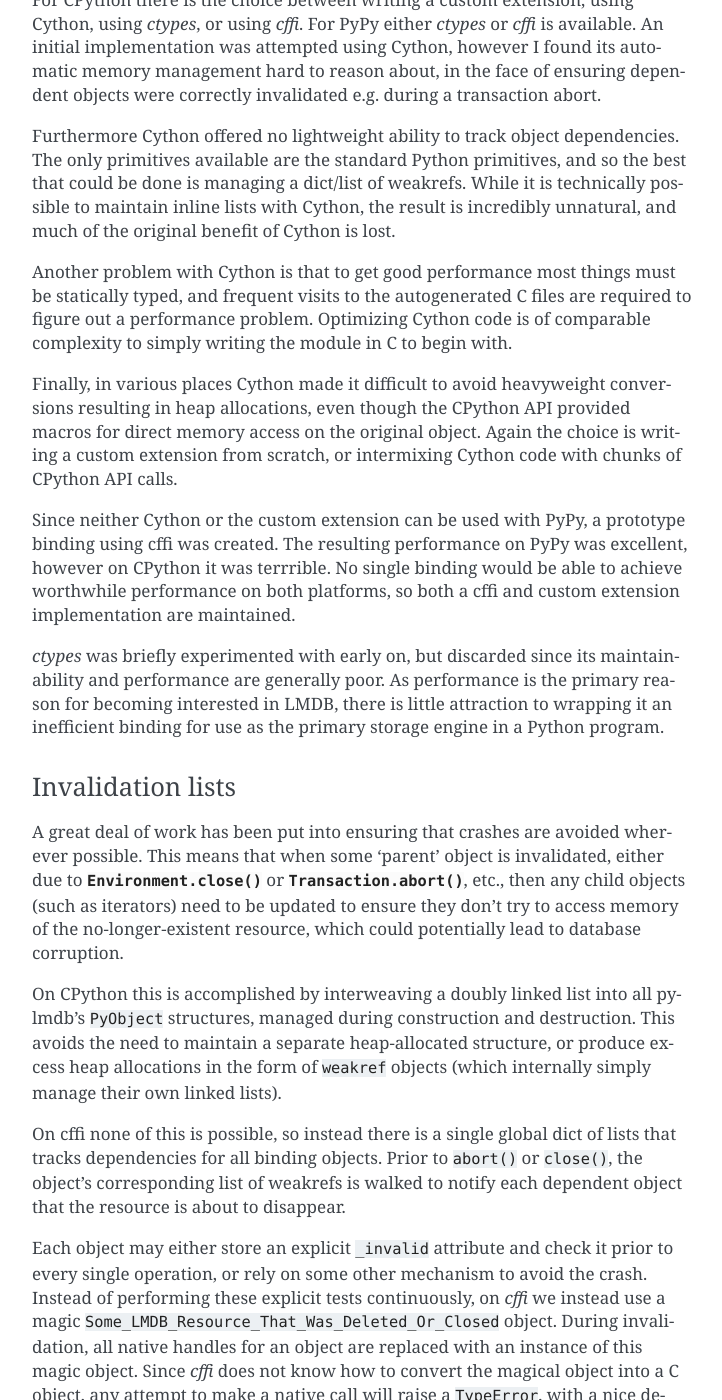
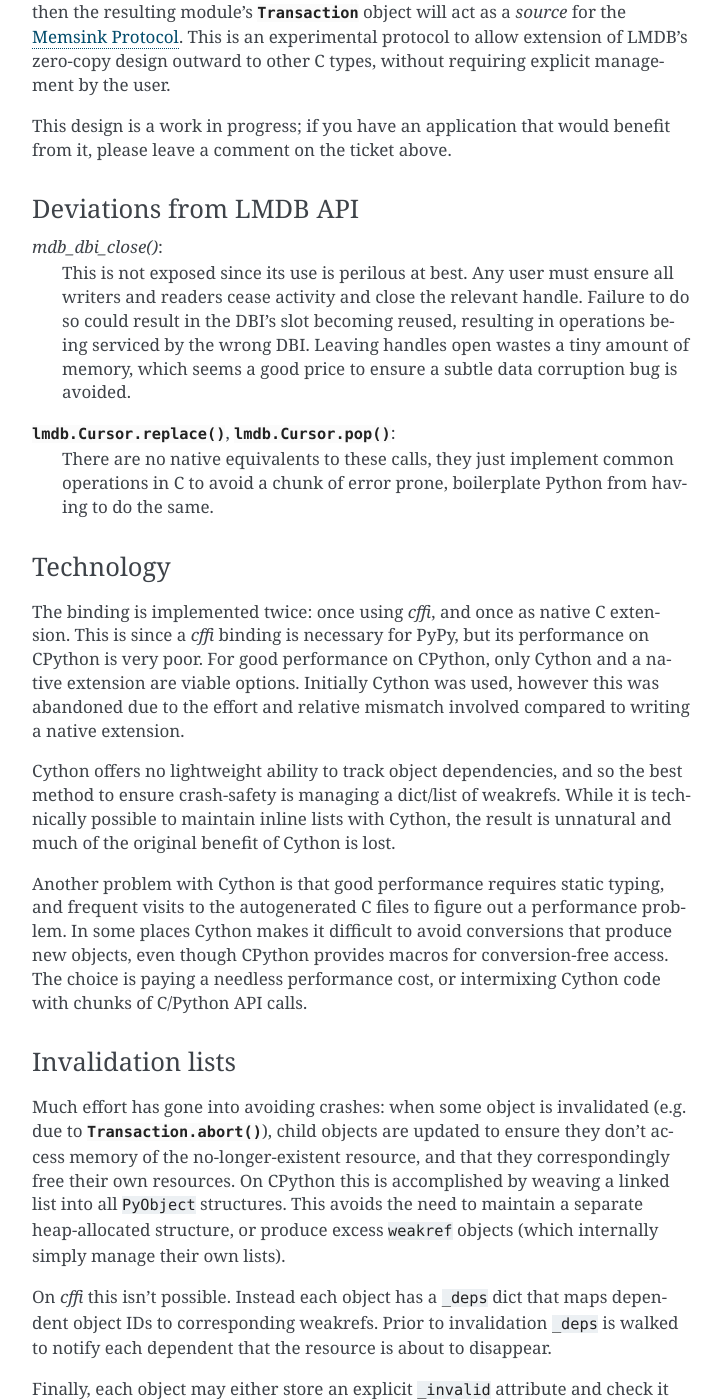
Before and after one commit to jnwatson/py-lmdb, a Sphinx documentation site: the page built from docs/index.rst, in a window 1280 px wide and 1400 px high, scrolled down 11534 px. Shown: the whole window, without its empty margins (388-1110 px from the left). Built offline with Sphinx 7.4.7, drawn with Linux system fonts in a browser that asks for light colours; some of the changed text lies outside the part shown.

Commit message:
Cleanup notes.

```diff
--- a/docs/index.rst
+++ b/docs/index.rst
@@ -84,20 +84,21 @@
 Named Databases
 +++++++++++++++
 
-To use the named database feature you must call :py:func:`lmdb.open` or
+To use named databases you must call :py:func:`lmdb.open` or
 :py:class:`lmdb.Environment` with a `max_dbs=` parameter set to the number of
 databases required. This must be done by the first process or thread opening
 the environment as it is used to allocate resources kept in shared memory.
 
 .. caution::
 
-    LMDB implements named databases by *storing a special descriptor key in the
+    Named databases are implemented by *storing a special descriptor in the
     main database*. All databases in an environment *share the same file*.
-    Because a named database is just a key in the main database, attempts to
-    create one will fail if this key already exists. Furthermore *the key is
-    visible to lookups and enumerations*. If your main database keyspace
-    conflicts with the names you are using for named databases then consider
-    moving the contents of your main database to another named database.
+    Because the descriptor is present in the main database, attempts to create
+    a named database will fail if this key matching the database's name already
+    exists. Furthermore *the key is visible to lookups and enumerations*. If
+    your main database keyspace conflicts with the names you use for named
+    databases, then you should move the contents of your main database to
+    another named database.
 
     ::
 
@@ -109,16 +110,15 @@
         >>> subdb = env.open_db('somename')
 
 When a named database has been opened with :py:meth:`Environment.open_db` the
-resulting handle is shared with all environment users. In particular this means
-any user calling :py:meth:`Environment.close_db` will invalidate the handle for
-all users. For this reason databases are never closed automatically, you must
-do it explicitly.
+resulting handle is shared with all environment users. While LMDB supports
+closing such handles, this is not exposed to Python, as doing so requires
+careful coordination among all database users, to ensure the handle is no
+longer in use.
 
-There is little reason to close a handle: open handles only consume slots in
-the shared environment and repeated calls to :py:meth:`Environment.open_db` for
-the same name return the same handle. Simply setting `max_dbs=` higher than the
-maximum number of handles required will alleviate any need to coordinate
-management amongst users.
+There is little reason to close a handle: open handles only consume small slots
+in the shared environment, and repeated calls to :py:meth:`Environment.open_db`
+for the same name will return the same handle. Simply set `max_dbs=` higher
+than the maximum number of handles required to alleviate any issue here.
 
 
 Storage efficiency & limits
@@ -237,20 +237,6 @@
     their generating transaction has completed.
 
 
-Memsink Protocol
-++++++++++++++++
-
-If the ``memsink`` package is available during installation of the CPython
-extension, then the resulting module's :py:class:`Transaction` object will act
-as a `source` for the `Memsink Protocol
-<https://github.com/dw/acid/issues/23>`_. This is an experimental protocol to
-allow extension of LMDB's zero-copy design outward to other C types, without
-requiring explicit management by the user.
-
-This design is a work in progress; if you have an application that would
-benefit from it, please leave a comment on the ticket above.
-
-
 ``writemap`` mode
 +++++++++++++++++
 
@@ -311,7 +297,6 @@
 .. py:function:: lmdb.open(path, **kwargs)
 
    Shortcut for :py:class:`Environment` constructor.
-
 
 .. autofunction:: lmdb.version
 
@@ -471,88 +456,110 @@
 ++++++++++++++++++++
 
 
+Iterators
+#########
+
+It was tempting to make :py:class:`Cursor` directly act as an iterator, however
+that would require overloading its `next()` method to mean something other than
+the natural definition of `next()` on an LMDB cursor. It would additionally
+introduce unintuitive state tied to the cursor that does not exist in LMDB:
+such as iteration direction and the type of value yielded.
+
+Instead a separate iterator is produced by `__iter__()`, `iternext()`, and
+`iterprev()`, with easily described semantics regarding how they interact with
+the cursor.
+
+
+Memsink Protocol
+################
+
+If the ``memsink`` package is available during installation of the CPython
+extension, then the resulting module's :py:class:`Transaction` object will act
+as a `source` for the `Memsink Protocol
+<https://github.com/dw/acid/issues/23>`_. This is an experimental protocol to
+allow extension of LMDB's zero-copy design outward to other C types, without
+requiring explicit management by the user.
+
+This design is a work in progress; if you have an application that would
+benefit from it, please leave a comment on the ticket above.
+
+
+Deviations from LMDB API
+########################
+
+`mdb_dbi_close()`:
+    This is not exposed since its use is perilous at best. Any user must ensure
+    all writers and readers cease activity and close the relevant handle.
+    Failure to do so could result in the DBI's slot becoming reused, resulting
+    in operations being serviced by the wrong DBI. Leaving handles open wastes
+    a tiny amount of memory, which seems a good price to ensure a subtle data
+    corruption bug is avoided.
+
+:py:meth:`lmdb.Cursor.replace`, :py:meth:`lmdb.Cursor.pop`:
+    There are no native equivalents to these calls, they just implement common
+    operations in C to avoid a chunk of error prone, boilerplate Python from
+    having to do the same.
+
+
 Technology
 ##########
 
-For CPython there is the choice between writing a custom extension, using
-Cython, using `ctypes`, or using `cffi`. For PyPy either `ctypes` or `cffi` is
-available. An initial implementation was attempted using Cython, however I
-found its automatic memory management hard to reason about, in the face of
-ensuring dependent objects were correctly invalidated e.g. during a transaction
-abort.
+The binding is implemented twice: once using `cffi`, and once as native C
+extension. This is since a `cffi` binding is necessary for PyPy, but its
+performance on CPython is very poor. For good performance on CPython, only
+Cython and a native extension are viable options. Initially Cython was used,
+however this was abandoned due to the effort and relative mismatch involved
+compared to writing a native extension.
 
-Furthermore Cython offered no lightweight ability to track object dependencies.
-The only primitives available are the standard Python primitives, and so the
-best that could be done is managing a dict/list of weakrefs. While it is
-technically possible to maintain inline lists with Cython, the result is
-incredibly unnatural, and much of the original benefit of Cython is lost.
+Cython offers no lightweight ability to track object dependencies, and so the
+best method to ensure crash-safety is managing a dict/list of weakrefs. While
+it is technically possible to maintain inline lists with Cython, the result is
+unnatural and much of the original benefit of Cython is lost.
 
-Another problem with Cython is that to get good performance most things must
-be statically typed, and frequent visits to the autogenerated C files are
-required to figure out a performance problem. Optimizing Cython code is of
-comparable complexity to simply writing the module in C to begin with.
-
-Finally, in various places Cython made it difficult to avoid heavyweight
-conversions resulting in heap allocations, even though the CPython API provided
-macros for direct memory access on the original object. Again the choice is
-writing a custom extension from scratch, or intermixing Cython code with chunks
-of CPython API calls.
-
-Since neither Cython or the custom extension can be used with PyPy, a prototype
-binding using cffi was created. The resulting performance on PyPy was
-excellent, however on CPython it was terrrible. No single binding would be able
-to achieve worthwhile performance on both platforms, so both a cffi and custom
-extension implementation are maintained.
-
-`ctypes` was briefly experimented with early on, but discarded since its
-maintainability and performance are generally poor. As performance is the
-primary reason for becoming interested in LMDB, there is little attraction to
-wrapping it an inefficient binding for use as the primary storage engine in a
-Python program.
+Another problem with Cython is that good performance requires static typing,
+and frequent visits to the autogenerated C files to figure out a performance
+problem. In some places Cython makes it difficult to avoid conversions that
+produce new objects, even though CPython provides macros for conversion-free
+access. The choice is paying a needless performance cost, or intermixing Cython
+code with chunks of C/Python API calls.
 
 
 Invalidation lists
 ##################
 
-A great deal of work has been put into ensuring that crashes are avoided
-wherever possible. This means that when some 'parent' object is invalidated,
-either due to :py:meth:`Environment.close` or :py:meth:`Transaction.abort`,
-etc., then any child objects (such as iterators) need to be updated to ensure
-they don't try to access memory of the no-longer-existent resource, which could
-potentially lead to database corruption.
+Much effort has gone into avoiding crashes: when some object is invalidated
+(e.g. due to :py:meth:`Transaction.abort`), child objects are updated to ensure
+they don't access memory of the no-longer-existent resource, and that they
+correspondingly free their own resources. On CPython this is accomplished by
+weaving a linked list into all ``PyObject`` structures. This avoids the need to
+maintain a separate heap-allocated structure, or produce excess ``weakref``
+objects (which internally simply manage their own lists).
 
-On CPython this is accomplished by interweaving a doubly linked list into all
-py-lmdb's ``PyObject`` structures, managed during construction and destruction.
-This avoids the need to maintain a separate heap-allocated structure, or
-produce excess heap allocations in the form of ``weakref`` objects (which
-internally simply manage their own linked lists).
+On `cffi` this isn't possible. Instead each object has a ``_deps`` dict that
+maps dependent object IDs to corresponding weakrefs. Prior to invalidation
+``_deps`` is walked to notify each dependent that the resource is about to
+disappear.
 
-On cffi none of this is possible, so instead there is a single global dict of
-lists that tracks dependencies for all binding objects. Prior to ``abort()`` or
-``close()``, the object's corresponding list of weakrefs is walked to notify
-each dependent object that the resource is about to disappear.
-
-Each object may either store an explicit ``_invalid`` attribute and check it
-prior to every single operation, or rely on some other mechanism to avoid the
-crash. Instead of performing these explicit tests continuously, on `cffi` we
-instead use a magic ``Some_LMDB_Resource_That_Was_Deleted_Or_Closed`` object.
-During invalidation, all native handles for an object are replaced with an
-instance of this magic object. Since `cffi` does not know how to convert the
-magical object into a C object, any attempt to make a native call will raise a
-``TypeError``, with a nice descriptive type name indicating the problem. Hacky
-but efficient, and mission accomplished.
+Finally, each object may either store an explicit ``_invalid`` attribute and
+check it prior to every operation, or rely on another mechanism to avoid the
+crash resulting from using an invalidated resource. Instead of performing these
+explicit tests continuously, on `cffi` a magic
+``Some_LMDB_Resource_That_Was_Deleted_Or_Closed`` object is used. During
+invalidation, all native handles are replaced with an instance of this object.
+Since `cffi` cannot convert the magical object to a C type, any attempt to make
+a native call will raise ``TypeError`` with a nice descriptive type name
+indicating the problem. Hacky but efficient, and mission accomplished.
 
 
 Argument parsing
 ################
 
-To anyone familiar with the CPython API, `parse_args()` may look "special", at
-best. The alternative `PyArg_ParseTupleAndKeywords` performs continuous heap
-allocations and string copies, resulting in a difference of 10,000 lookups/sec
-slowdown in a particular microbenchmark.
-
-The 10k/sec slowdown could potentially disappear given a sufficiently large
-application, so this decision needs revisited at some stage.
+The CPython module `parse_args()` may look "special", at best. The alternative
+`PyArg_ParseTupleAndKeywords` performs continuous heap allocations and string
+copies, resulting in a difference of 10,000 lookups/sec slowdown in a
+particular microbenchmark. The 10k/sec slowdown could potentially disappear
+given a sufficiently large application, so this decision needs revisited at
+some stage.
 
 
 Buffer mutation
```
